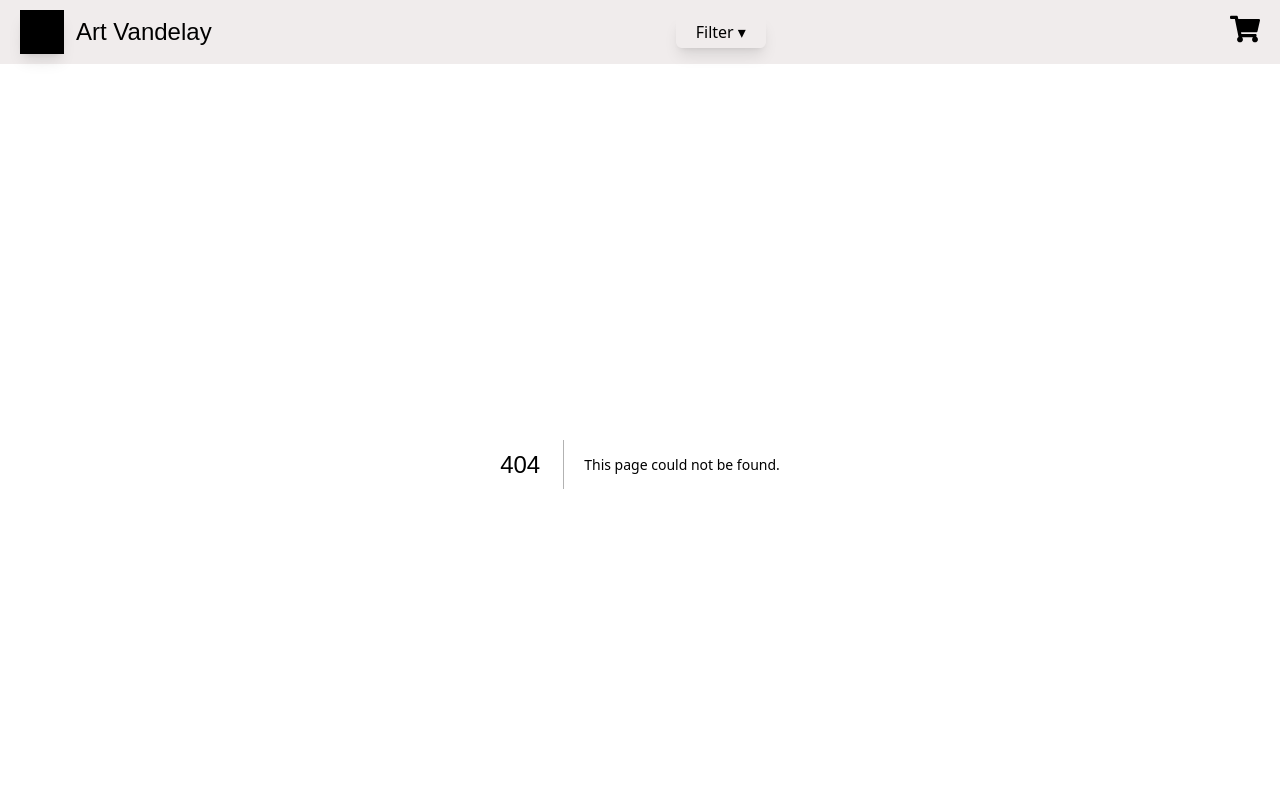
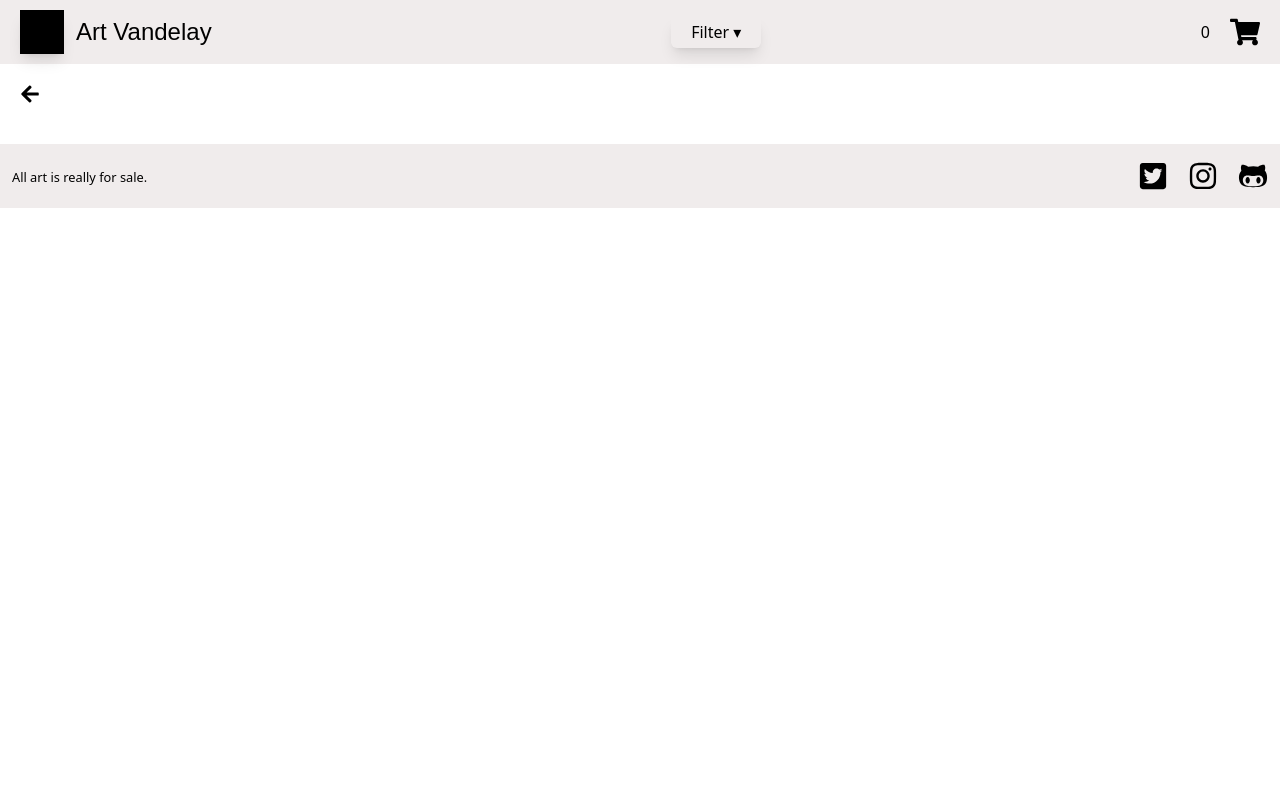
Before and after one commit to fac28/art-vandelay, a Next.js app: page /cart in a window 1280 px wide. Before the commit this address had no page. Shown: the top 800 px of the page. Built offline with nearby package versions, Linux system fonts and the light colour scheme.

Commit message:
Shopping cart feature debugged and refactoring. Cart route added
Closes #30

```diff
--- /dev/null
+++ b/app/cart/page.jsx
@@ -0,0 +1,51 @@
+'use client'
+import React from 'react'
+import { useContext } from 'react'
+//Components
+import { BasketContext } from '../context/BasketContext'
+import Image from 'next/image'
+import BackArrow from '@/app/components/BackArrow'
+import RemoveCartButton from '../components/RemoveCartButton'
+
+const Cart = () => {
+  const { state } = useContext(BasketContext)
+  console.log(state);
+
+  return (
+    <main>
+      <BackArrow path={'listings'} />
+      <div className='text-center mx-4 mt-10 '>
+        {state.map((product) => {
+          return (
+            <>
+              <div key={product.id}>
+                <Image
+                  src={product.image}
+                  layout='responsive'
+                  width={1000}
+                  height={700}
+                  alt='A pretty painting'
+                />
+              </div>
+              <div className='bg-secondary px-4 shadow-lg'>
+                <h2 className='py-4 text-white text-3xl'>{product.name}</h2>
+                <div className='flex gap-2 justify-center'>
+                  <p className='text-sm italic'>{product.artist}</p>
+                  <p className='text-sm italic'>{product.date}</p>
+                </div>
+                <div className='flex items-center justify-center gap-40 py-6 '>
+                  <p>
+                    <small>{product.price}</small>
+                  </p>
+                  <RemoveCartButton product={product} />
+                </div>
+              </div>
+            </>
+          )
+        })}
+      </div>
+    </main>
+  )
+}
+
+export default Cart
--- a/app/components/AddToCartButton.jsx
+++ b/app/components/AddToCartButton.jsx
@@ -1,13 +1,14 @@
 'use client'
 import React, { useContext } from 'react'
-import { BasketContext } from '../context/cart.context'
+import { BasketContext } from '../context/BasketContext'
 
 const AddToCartButton = ({ product }) => {
   const { state, dispatch } = useContext(BasketContext)
 
   const addToBasketHandler = (product) => {
-    dispatch({ dispatch: 'Add', article: product })
+    dispatch({ type: 'add', payload: { product } })
   }
+
   return (
     <>
       <button onClick={() => addToBasketHandler(product)} className='button-1'>
--- a/app/components/CartButton.jsx
+++ b/app/components/CartButton.jsx
@@ -1,19 +1,21 @@
 'use client'
 import React, { useContext } from 'react'
 import { FaShoppingCart } from 'react-icons/fa'
-import { BasketContext } from '../context/cart.context'
+import { BasketContext } from '../context/BasketContext'
+import Link from 'next/link'
 
-const CartButton = ({ id }) => {
-  const {state} = useContext(BasketContext)
-
-  console.log(state);
+const CartButton = () => {
+  const { state } = useContext(BasketContext)
 
   return (
-    <div>
-      <button className='px-5'>
-        <FaShoppingCart size={30} />
-      </button>
-    </div>
+    <Link href='/cart'>
+      <div className='flex items-center justify-center'>
+        <p>{state.length}</p>
+        <button className='px-5'>
+          <FaShoppingCart size={30} />
+        </button>
+      </div>
+    </Link>
   )
 }
 
--- a/app/components/RemoveCartButton.jsx
+++ b/app/components/RemoveCartButton.jsx
@@ -1,14 +1,18 @@
 'use client'
 import React, { useContext } from 'react'
-import { CartContext } from './CartProvider.jsx'
+import { BasketContext } from '../context/BasketContext'
+const RemoveCartButton = ({ product }) => {
+  const { dispatch } = useContext(BasketContext)
+  console.log(product.id);
+  const id = product.id
 
-const RemoveCartButton = ({ id }) => {
-  const { items, removeFromCart } = useContext(CartContext)
+  const onRemoveHandler = () => {
+    dispatch({ type: 'delete', payload: { id } })
+  }
 
-  console.log(items)
   return (
     <>
-      <button onClick={() => removeFromCart(id)} className='button-1'>
+      <button onClick={onRemoveHandler} className='button-1'>
         Remove from cart
       </button>
     </>
--- /dev/null
+++ b/app/context/BasketContext.jsx
@@ -0,0 +1,31 @@
+'use client'
+
+import { createContext, useReducer } from 'react'
+
+const initialBasket = []
+
+const reducer = (state, action) => {
+  switch (action.type) {
+    case 'add':
+      return [...state, action.payload.product]
+    case 'delete':
+      return state.filter((item) => item.id !== action.payload.id)
+    default:
+      throw new Error('No case for that type')
+  }
+}
+
+export const BasketContext = createContext({
+  state: initialBasket,
+  dispatch: () => null,
+})
+
+export const BasketContextProvider = ({ children }) => {
+  const [state, dispatch] = useReducer(reducer, initialBasket)
+
+  return (
+    <BasketContext.Provider value={{ state, dispatch }}>
+      {children}
+    </BasketContext.Provider>
+  )
+}
--- a/app/context/cart.context.js
+++ /dev/null
@@ -1,34 +0,0 @@
-"use client";
-
-import { createContext, useReducer } from "react";
-
-const initialBasket = {
-  articles: [1, 2, 3],
-};
-
-const reducer = (state, action) => {
-  switch (action.type) {
-    case "ADD":
-      return { ...state, articles: [...state.articles, action.article] };
-    case "REMOVE":
-      return { ...state, articles: state.articles.filter(article => article["name"] != action.articleName) };
-    case "RESET":
-      return {articles: [] };
-    default:
-      return state;
-  }
-};
-
-export const BasketContext = createContext({ state: initialBasket, dispatch: () => null });
-
-export const BasketContextProvider = ({
-  children,
-}) => {
-  const [state, dispatch] = useReducer(reducer, initialBasket);
-
-  return (
-    <BasketContext.Provider value={{ state, dispatch }}>
-      {children}
-    </BasketContext.Provider>
-  );
-};
--- a/app/layout.js
+++ b/app/layout.js
@@ -5,7 +5,7 @@ import './globals.css'
 //Components
 import Header from './components/Header'
 import Footer from './components/Footer'
-import { BasketContextProvider } from './context/cart.context'
+import { BasketContextProvider } from './context/BasketContext'
 
 const inter = Inter({
   subsets: ['latin'],
--- a/app/listings/page.js
+++ b/app/listings/page.js
@@ -1,7 +1,6 @@
 import Image from 'next/image'
 import Link from 'next/link.js'
 import { getAll } from '../_lib/models/listings.js'
-import AddToCartButton from '../components/AddToCartButton.jsx'
 
 export default function Page() {
   const listings = getAll()
@@ -23,7 +22,6 @@ const Listing = ({ image, artist, date, price, id }) => {
       <p>{price}</p>
       <p>{artist}</p>
       <p>{date}</p>
-      <AddToCartButton id={id} />
     </div>
   )
 }
```
